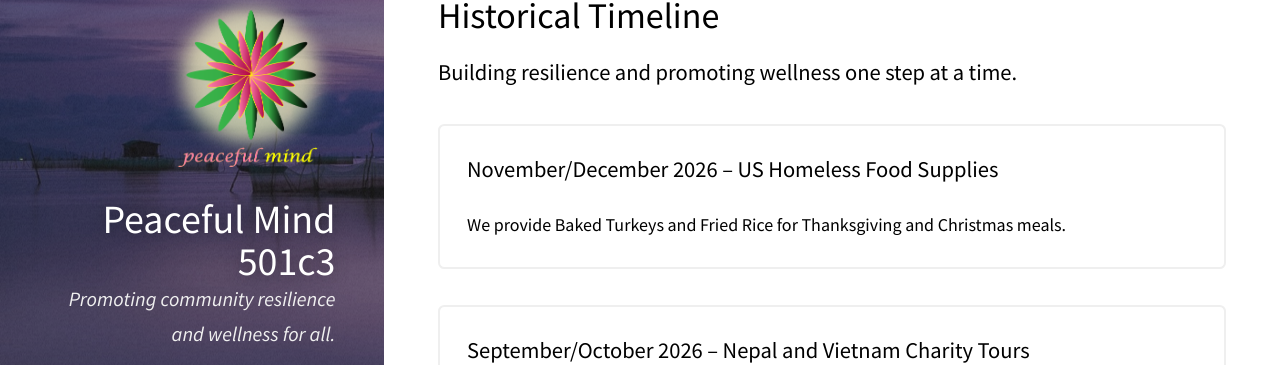
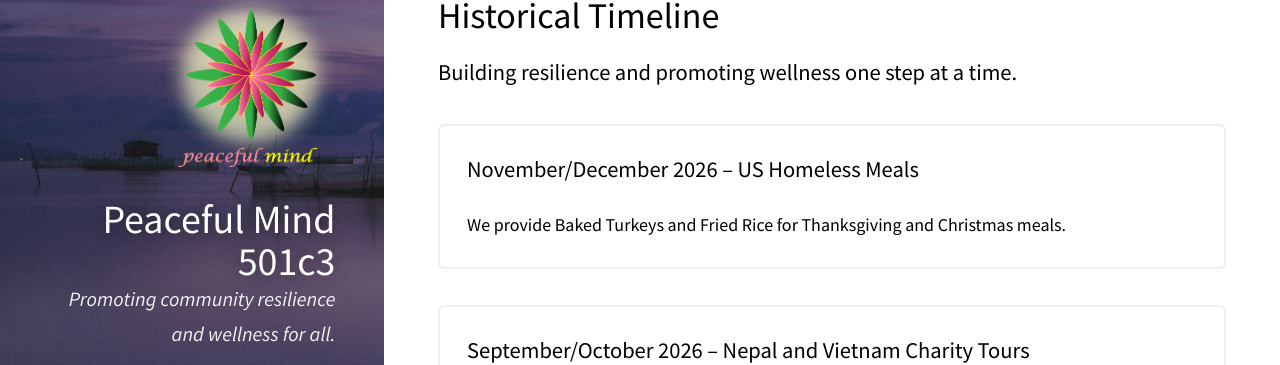
Before and after one commit to peacefulcenter/peacefulcenter.github.io, a Jekyll site: the page built from pages/mission.md, in a window 1280 px wide and 900 px high, scrolled down 751 px. Shown: the part 105-470 px from the top of the window. Built offline with Jekyll 4.4.1, drawn with Linux system fonts in a browser that asks for light colours.

Commit message:
Update text

```diff
--- a/pages/mission.md
+++ b/pages/mission.md
@@ -29,7 +29,7 @@ permalink: /:basename/
     <p>Building resilience and promoting wellness one step at a time.</p>
   </header>
 <div class="box">
-    <h3>November/December 2026 – US Homeless Food Supplies</h3>
+    <h3>November/December 2026 – US Homeless Meals</h3>
     <p>We provide Baked Turkeys and Fried Rice for Thanksgiving and Christmas meals.</p>
  </div>
 <div class="box">
```
